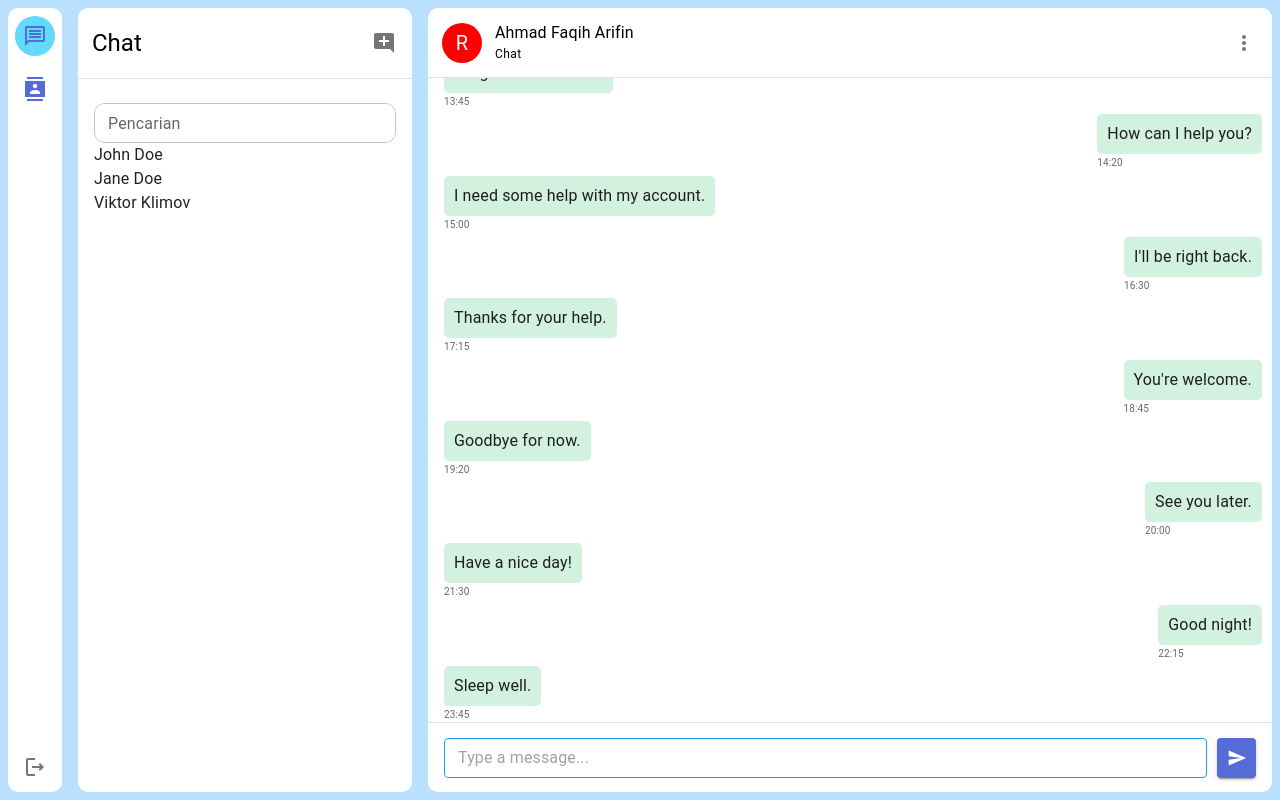
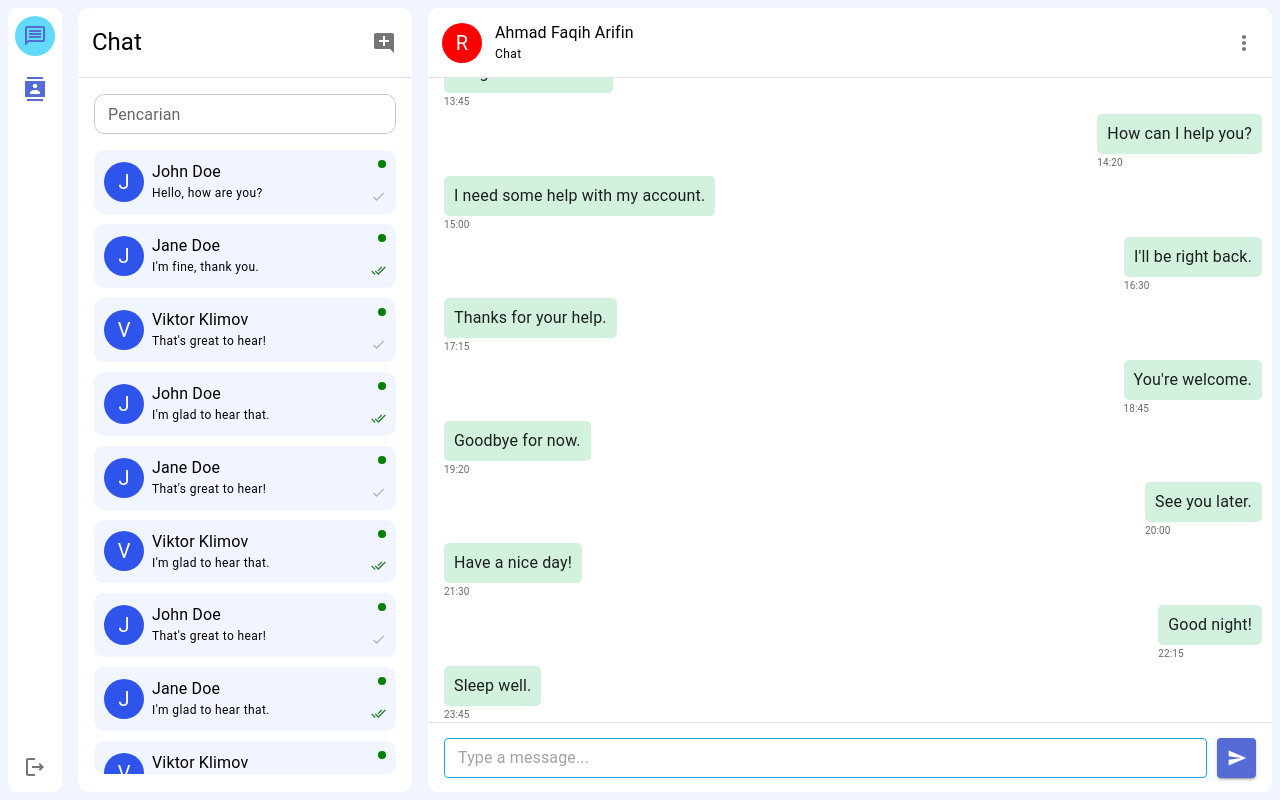
Before and after one commit to ahmadfaqih796/chat-react-ui, a React (Create React App) app: page /chat in a window 1280 px wide. Built offline with nearby package versions, Linux system fonts and the light colour scheme.

Commit message:
feat chat list

```diff
--- a/src/components/layout/app/v1/index.jsx
+++ b/src/components/layout/app/v1/index.jsx
@@ -61,7 +61,7 @@ const BaseLayout = () => {
           display: "flex",
           width: "100vw",
           height: "100vh",
-          bgcolor: "#bae0ff",
+          bgcolor: "#f0f5ff",
           overflowX: "auto",
         }}
       >
@@ -106,7 +106,7 @@ const BaseLayout = () => {
               flexShrink: 0,
               "& .MuiDrawer-paper": {
                 border: "none",
-                background: isDesktop ? "#bae0ff" : "#fff",
+                background: isDesktop ? "#f0f5ff" : "#fff",
                 p: 1,
                 width: WIDTH.profile,
                 boxSizing: "border-box",
--- a/src/pages/chat/components/ChatList.jsx
+++ b/src/pages/chat/components/ChatList.jsx
@@ -1,6 +1,8 @@
 import React from "react";
 import { USER_LIST } from "./userDummy";
-import { Box, TextField } from "@mui/material";
+import { Avatar, Box, TextField, Typography } from "@mui/material";
+import DoneAllIcon from "@mui/icons-material/DoneAll";
+import CheckIcon from "@mui/icons-material/Check";
 
 const ChatList = () => {
   const [search, setSearch] = React.useState("");
@@ -12,7 +14,8 @@ const ChatList = () => {
   return (
     <Box
       sx={{
-        p: 2,
+        px: 2,
+        height: "calc(100% - 70px)",
       }}
     >
       <TextField
@@ -22,7 +25,7 @@ const ChatList = () => {
         size="small"
         fullWidth
         sx={{
-          mt: 1,
+          my: 2,
           "& .MuiOutlinedInput-root": {
             borderRadius: "10px",
             overflow: "hidden",
@@ -30,9 +33,83 @@ const ChatList = () => {
         }}
         onChange={(e) => setSearch(e.target.value)}
       />
-      {filterData.map((item) => (
-        <div key={item.id}>{item.name}</div>
-      ))}
+      <Box
+        sx={{
+          display: "flex",
+          flexDirection: "column",
+          gap: "10px",
+          height: "calc(100% - 90px)",
+          overflowY: "auto",
+          scrollbarWidth: "none",
+          borderRadius: "10px",
+        }}
+      >
+        {filterData.map((item) => (
+          <button
+            key={item.id}
+            style={{
+              display: "flex",
+              alignItems: "center",
+              justifyContent: "space-between",
+              gap: 5,
+              padding: "10px",
+              width: "100%",
+              border: "none",
+              backgroundColor: "#f0f5ff",
+              cursor: "pointer",
+              borderRadius: "10px",
+            }}
+          >
+            <Box sx={{ display: "flex", alignItems: "center" }}>
+              <Avatar
+                sx={{
+                  bgcolor: "#2f54eb",
+                  width: "40px",
+                  height: "40px",
+                  mr: 1,
+                }}
+                aria-label="recipe"
+              >
+                {item.name.charAt(0).toUpperCase()}
+              </Avatar>
+              <Box
+                sx={{
+                  display: "flex",
+                  flexDirection: "column",
+                  alignItems: "flex-start",
+                }}
+              >
+                <Typography variant="body1">{item.name}</Typography>
+                <Typography variant="caption">{item.last_message}</Typography>
+              </Box>
+            </Box>
+            <Box
+              sx={{
+                display: "flex",
+                flexDirection: "column",
+                justifyContent: "space-between",
+                alignItems: "flex-end",
+                height: "100%",
+                gap: 2,
+              }}
+            >
+              <Box
+                sx={{
+                  width: "8px",
+                  height: "8px",
+                  bgcolor: "green",
+                  borderRadius: "50%",
+                }}
+              />
+              {item.is_read ? (
+                <DoneAllIcon sx={{ fontSize: "15px" }} color="success" />
+              ) : (
+                <CheckIcon sx={{ fontSize: "15px" }} color="disabled" />
+              )}
+            </Box>
+          </button>
+        ))}
+      </Box>
     </Box>
   );
 };
--- a/src/pages/chat/components/userDummy.js
+++ b/src/pages/chat/components/userDummy.js
@@ -20,4 +20,60 @@ export const USER_LIST = [
     last_message: "That's great to hear!",
     is_read: false,
   },
+  {
+    id: 4,
+    name: "John Doe",
+    email: "M3oZu@example.com",
+    last_message: "I'm glad to hear that.",
+    is_read: true,
+  },
+  {
+    id: 5,
+    name: "Jane Doe",
+    email: "l2Kl0@example.com",
+    last_message: "That's great to hear!",
+    is_read: false,
+  },
+  {
+    id: 6,
+    name: "Viktor Klimov",
+    email: "M3oZu@example.com",
+    last_message: "I'm glad to hear that.",
+    is_read: true,
+  },
+  {
+    id: 7,
+    name: "John Doe",
+    email: "M3oZu@example.com",
+    last_message: "That's great to hear!",
+    is_read: false,
+  },
+  {
+    id: 8,
+    name: "Jane Doe",
+    email: "l2Kl0@example.com",
+    last_message: "I'm glad to hear that.",
+    is_read: true,
+  },
+  {
+    id: 9,
+    name: "Viktor Klimov",
+    email: "M3oZu@example.com",
+    last_message: "That's great to hear!",
+    is_read: false,
+  },
+  {
+    id: 10,
+    name: "John Doe",
+    email: "M3oZu@example.com",
+    last_message: "I'm glad to hear that.",
+    is_read: true,
+  },
+  {
+    id: 11,
+    name: "Jane Doe",
+    email: "l2Kl0@example.com",
+    last_message: "That's great to hear!",
+    is_read: false,
+  },
 ];
```
